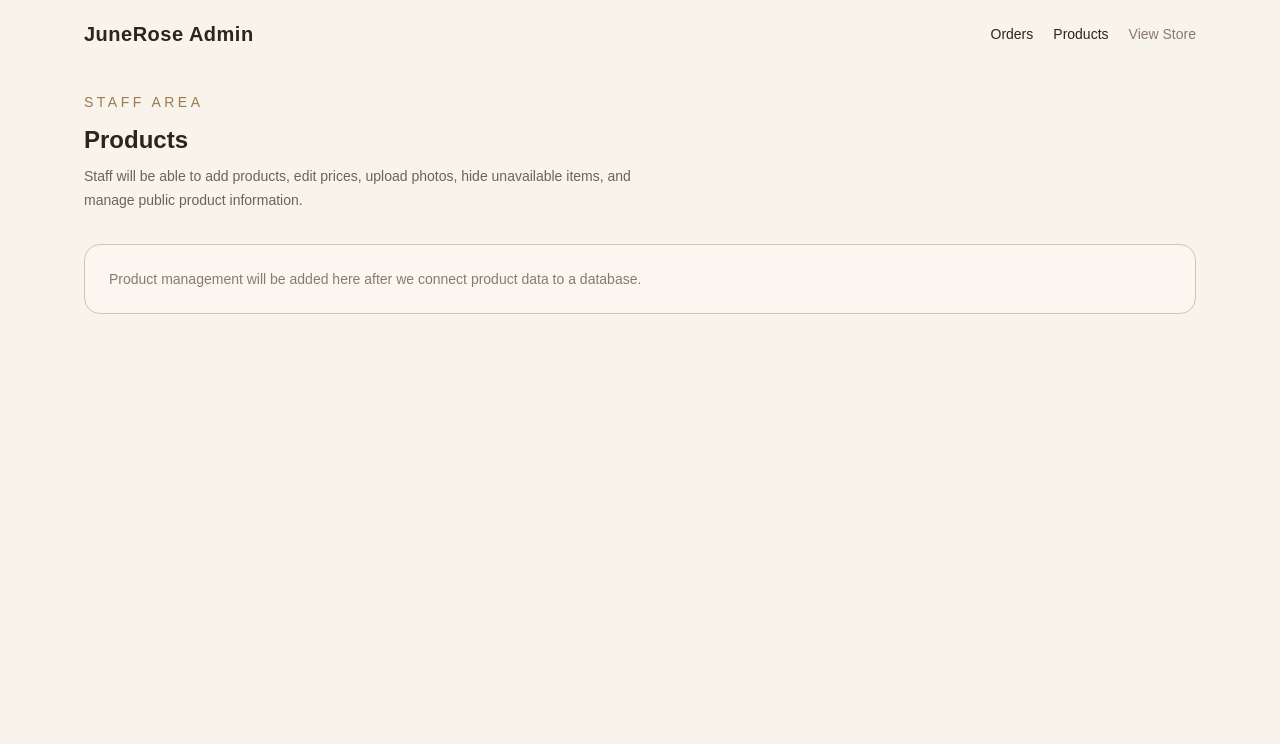
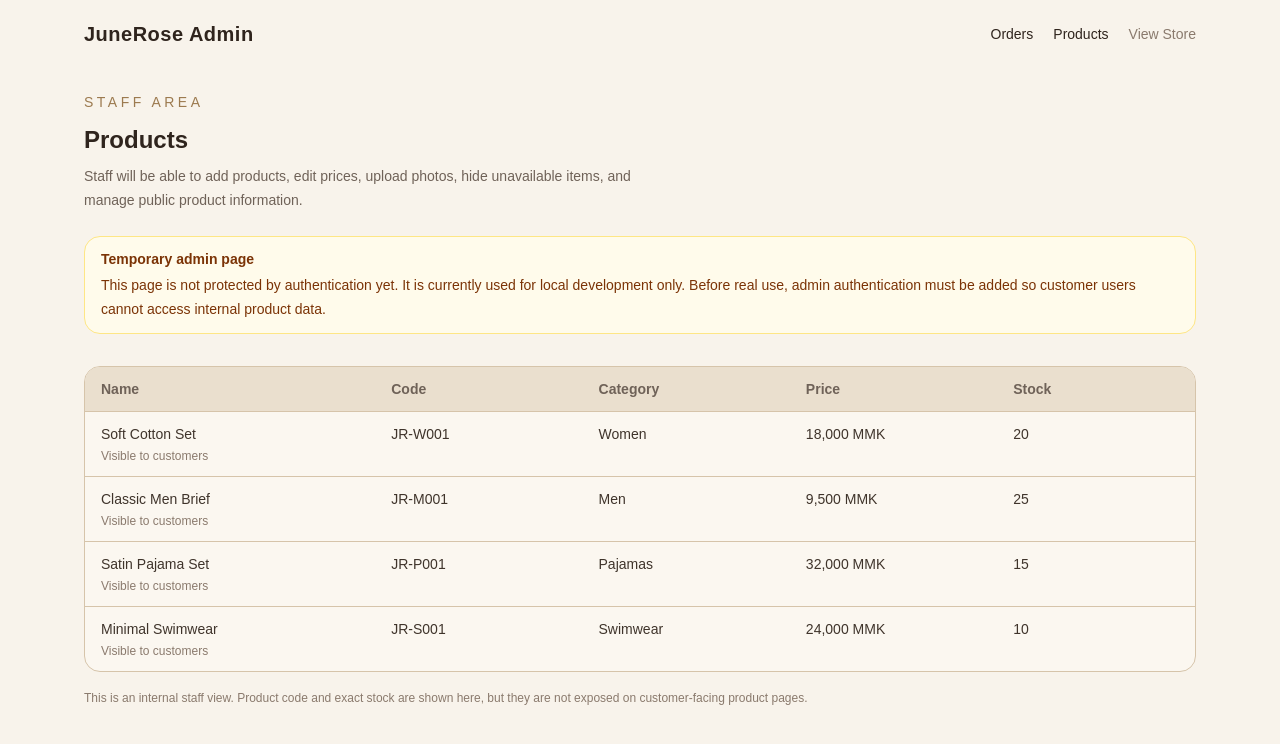
Before and after one commit to phyuuu/junerose, a Next.js app: page /admin/products in a window 1280 px wide. Shown: the top 744 px of the page. Built offline with nearby package versions, Linux system fonts and the light colour scheme.

Commit message:
Add admin product list page

```diff
--- a/app/admin/products/page.tsx
+++ b/app/admin/products/page.tsx
@@ -1,7 +1,12 @@
 import AdminShell from "../../../components/AdminShell";
 import SectionHeader from "../../../components/SectionHeader";
+import { getAdminProducts } from "../../../lib/admin-products";
+import { formatMMK } from "../../../lib/formatPrice";
+import AdminNotice from "../../../components/AdminNotice";
 
 export default function AdminProductsPage() {
+  const products = getAdminProducts();
+
   return (
     <AdminShell>
       <section className="mx-auto max-w-6xl px-5 py-6">
@@ -11,12 +16,47 @@ export default function AdminProductsPage() {
           description="Staff will be able to add products, edit prices, upload photos, hide unavailable items, and manage public product information."
         />
 
-        <div className="mt-8 rounded-2xl border border-[#d6c4aa] bg-[#fbf7f0] p-6">
-          <p className="text-sm text-[#8a7a6d]">
-            Product management will be added here after we connect product data
-            to a database.
-          </p>
+        <div className="mt-6">
+          <AdminNotice title="Temporary admin page">
+            This page is not protected by authentication yet. It is currently used for
+            local development only. Before real use, admin authentication must be added
+            so customer users cannot access internal product data.
+          </AdminNotice>
         </div>
+
+        <div className="mt-8 overflow-hidden rounded-2xl border border-[#d6c4aa] bg-[#fbf7f0]">
+          <div className="grid grid-cols-[1.4fr_1fr_1fr_1fr_0.8fr] bg-[#eadfce] px-4 py-3 text-sm font-semibold text-[#6f6258]">
+            <div>Name</div>
+            <div>Code</div>
+            <div>Category</div>
+            <div>Price</div>
+            <div>Stock</div>
+          </div>
+
+          {products.map((product) => (
+            <div
+              key={product.id}
+              className="grid grid-cols-[1.4fr_1fr_1fr_1fr_0.8fr] border-t border-[#d6c4aa] px-4 py-3 text-sm text-[#3f342b]"
+            >
+              <div>
+                <p className="font-medium">{product.name}</p>
+                <p className="mt-1 text-xs text-[#8a7a6d]">
+                  {product.isVisible ? "Visible to customers" : "Hidden from customers"}
+                </p>
+              </div>
+
+              <div>{product.code}</div>
+              <div>{product.category}</div>
+              <div>{formatMMK(product.priceMMK)}</div>
+              <div>{product.stockQty}</div>
+            </div>
+          ))}
+        </div>
+
+        <p className="mt-4 text-xs leading-5 text-[#8a7a6d]">
+          This is an internal staff view. Product code and exact stock are shown
+          here, but they are not exposed on customer-facing product pages.
+        </p>
       </section>
     </AdminShell>
   );
--- /dev/null
+++ b/components/AdminNotice.tsx
@@ -0,0 +1,13 @@
+type AdminNoticeProps = {
+  title: string;
+  children: React.ReactNode;
+};
+
+export default function AdminNotice({ title, children }: AdminNoticeProps) {
+  return (
+    <div className="rounded-2xl border border-amber-200 bg-amber-50 px-4 py-3 text-sm text-amber-900">
+      <p className="font-semibold">{title}</p>
+      <div className="mt-1 leading-6">{children}</div>
+    </div>
+  );
+}
```
